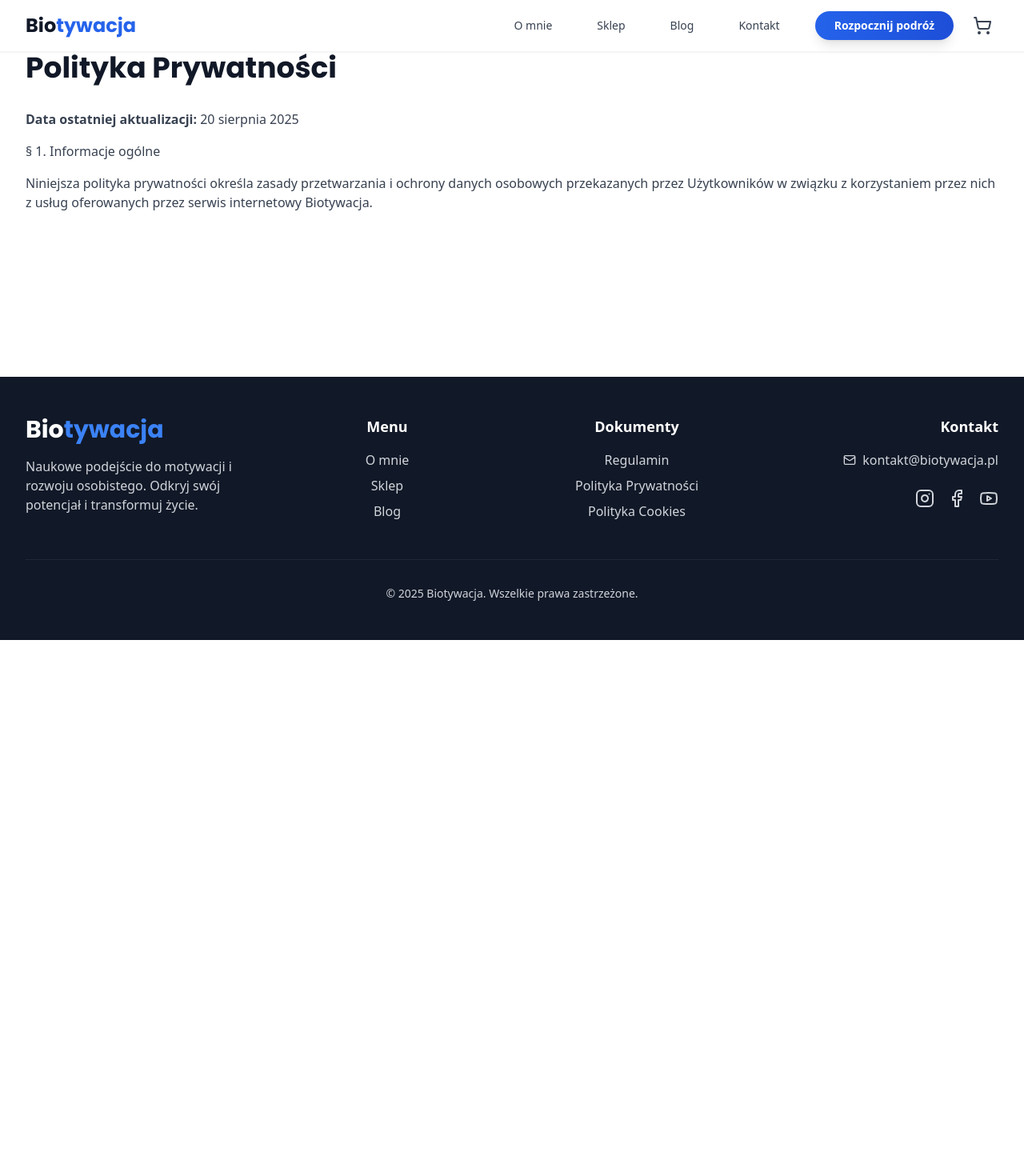
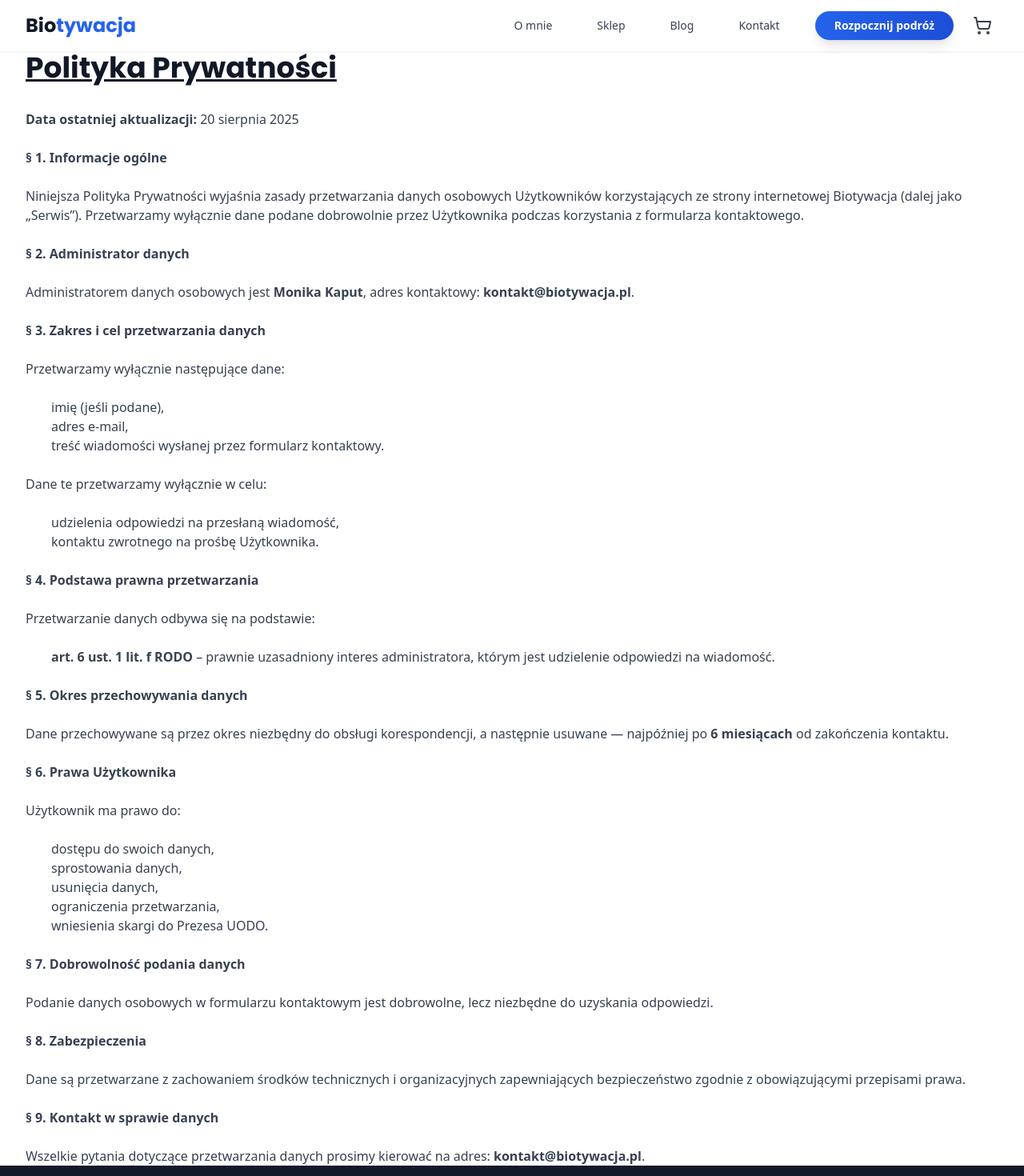
Before and after one commit to Quit3k/biotywacja, a Next.js app: page /polityka-prywatnosci in a window 1280 px wide. Shown: the top 1470 px of the page at 80% size. Before the commit the page ends 800 px from the top, so only its background shows below. Built offline with nearby package versions, Linux system fonts and the light colour scheme.

Commit message:
Add privacy policy, cookies policy and placeholder regulations

```diff
--- a/src/pages/polityka-prywatnosci.tsx
+++ b/src/pages/polityka-prywatnosci.tsx
@@ -5,22 +5,84 @@ const PolitykaPrywatnosciPage = () => {
   return (
     <div className="bg-white">
       <div className="max-w-4xl mx-auto py-16 px-4 sm:px-6 lg:px-8">
-        <h1 className="text-4xl font-bold font-poppins text-gray-900 mb-8">
+        <h1 className="text-4xl font-bold font-poppins text-gray-900 mb-8 underline decoration-blue-500">
           Polityka Prywatności
         </h1>
-        <div className="prose lg:prose-lg max-w-none text-gray-700 space-y-4">
+
+        <div className="prose lg:prose-lg max-w-none text-gray-700 space-y-6">
           <p>
             <strong>Data ostatniej aktualizacji:</strong> 20 sierpnia 2025
           </p>
 
-          <h2>§ 1. Informacje ogólne</h2>
+          <h2 className="font-bold">§ 1. Informacje ogólne</h2>
           <p>
-            Niniejsza polityka prywatności określa zasady przetwarzania i ochrony danych osobowych przekazanych przez Użytkowników w związku z korzystaniem przez nich z usług oferowanych przez serwis internetowy Biotywacja.
+            Niniejsza Polityka Prywatności wyjaśnia zasady przetwarzania danych osobowych
+            Użytkowników korzystających ze strony internetowej Biotywacja (dalej jako „Serwis”).
+            Przetwarzamy wyłącznie dane podane dobrowolnie przez Użytkownika podczas korzystania
+            z formularza kontaktowego.
           </p>
 
-          {/* TUTAJ NALEŻY WKLEIĆ PEŁNĄ TREŚĆ POLITYKI PRYWATNOŚCI
-          */}
+          <h2 className="font-bold">§ 2. Administrator danych</h2>
+          <p>
+            Administratorem danych osobowych jest <strong>Monika Kaput</strong>,
+            adres kontaktowy: <strong>kontakt@biotywacja.pl</strong>.
+          </p>
 
+          <h2 className="font-bold">§ 3. Zakres i cel przetwarzania danych</h2>
+          <p>Przetwarzamy wyłącznie następujące dane:</p>
+          <ul className="list-disc ml-8">
+            <li>imię (jeśli podane),</li>
+            <li>adres e-mail,</li>
+            <li>treść wiadomości wysłanej przez formularz kontaktowy.</li>
+          </ul>
+          <p>Dane te przetwarzamy wyłącznie w celu:</p>
+          <ul className="list-disc ml-8">
+            <li>udzielenia odpowiedzi na przesłaną wiadomość,</li>
+            <li>kontaktu zwrotnego na prośbę Użytkownika.</li>
+          </ul>
+
+          <h2 className="font-bold">§ 4. Podstawa prawna przetwarzania</h2>
+          <p>Przetwarzanie danych odbywa się na podstawie:</p>
+          <ul className="list-disc ml-8">
+            <li>
+              <strong>art. 6 ust. 1 lit. f RODO</strong> – prawnie uzasadniony interes administratora,
+              którym jest udzielenie odpowiedzi na wiadomość.
+            </li>
+          </ul>
+
+          <h2 className="font-bold">§ 5. Okres przechowywania danych</h2>
+          <p>
+            Dane przechowywane są przez okres niezbędny do obsługi korespondencji, a następnie
+            usuwane — najpóźniej po <strong>6 miesiącach</strong> od zakończenia kontaktu.
+          </p>
+
+          <h2 className="font-bold">§ 6. Prawa Użytkownika</h2>
+          <p>Użytkownik ma prawo do:</p>
+          <ul className="list-disc ml-8">
+            <li>dostępu do swoich danych,</li>
+            <li>sprostowania danych,</li>
+            <li>usunięcia danych,</li>
+            <li>ograniczenia przetwarzania,</li>
+            <li>wniesienia skargi do Prezesa UODO.</li>
+          </ul>
+
+          <h2 className="font-bold">§ 7. Dobrowolność podania danych</h2>
+          <p>
+            Podanie danych osobowych w formularzu kontaktowym jest dobrowolne, lecz niezbędne
+            do uzyskania odpowiedzi.
+          </p>
+
+          <h2 className="font-bold">§ 8. Zabezpieczenia</h2>
+          <p>
+            Dane są przetwarzane z zachowaniem środków technicznych i organizacyjnych zapewniających
+            bezpieczeństwo zgodnie z obowiązującymi przepisami prawa.
+          </p>
+
+          <h2 className="font-bold">§ 9. Kontakt w sprawie danych</h2>
+          <p>
+            Wszelkie pytania dotyczące przetwarzania danych prosimy kierować na adres:
+            <strong> kontakt@biotywacja.pl</strong>.
+          </p>
         </div>
       </div>
     </div>
```
Also changed, not shown: src/pages/polityka-cookies.tsx (+37 -6 lines), src/pages/regulamin.tsx (+10 -16 lines).
